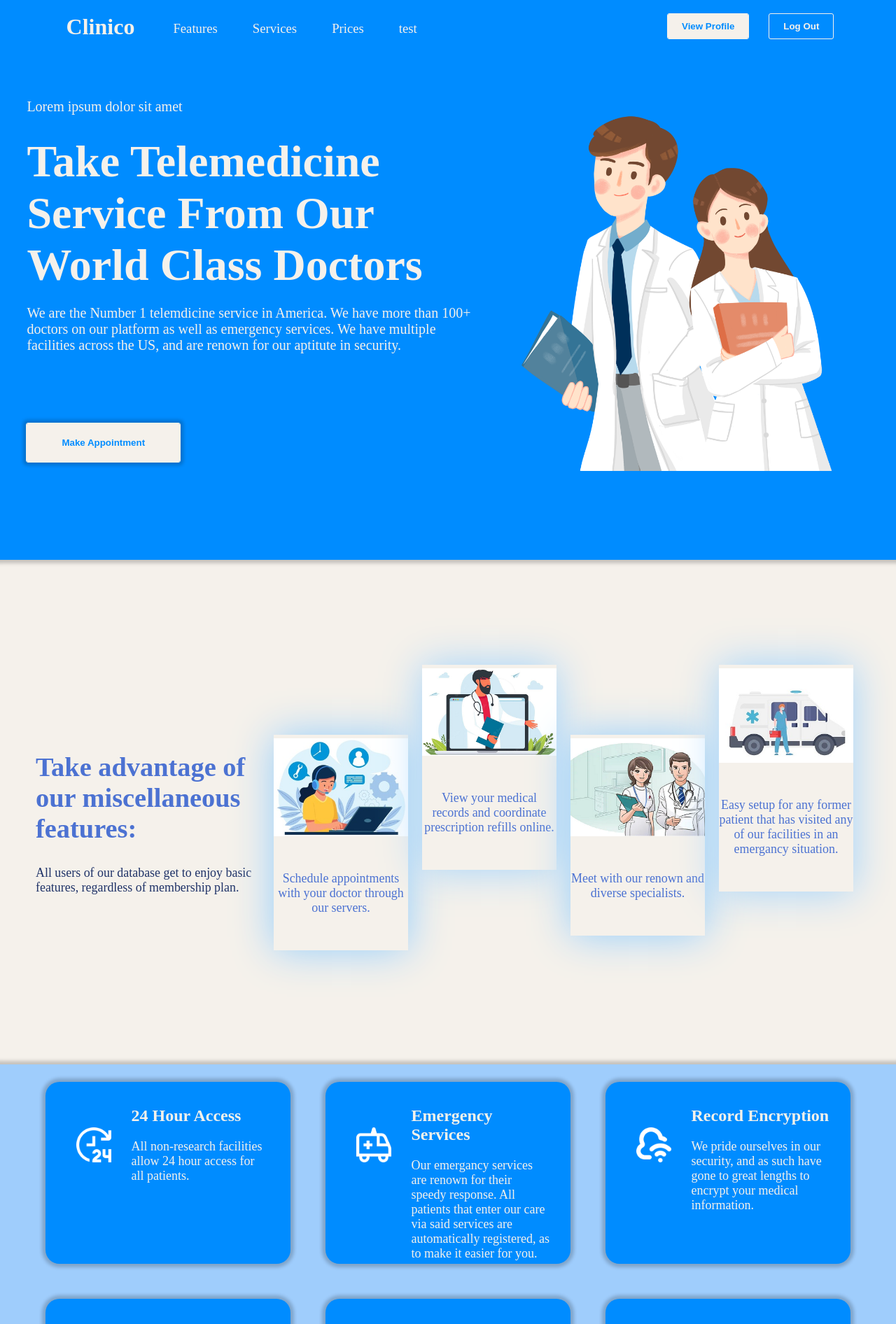
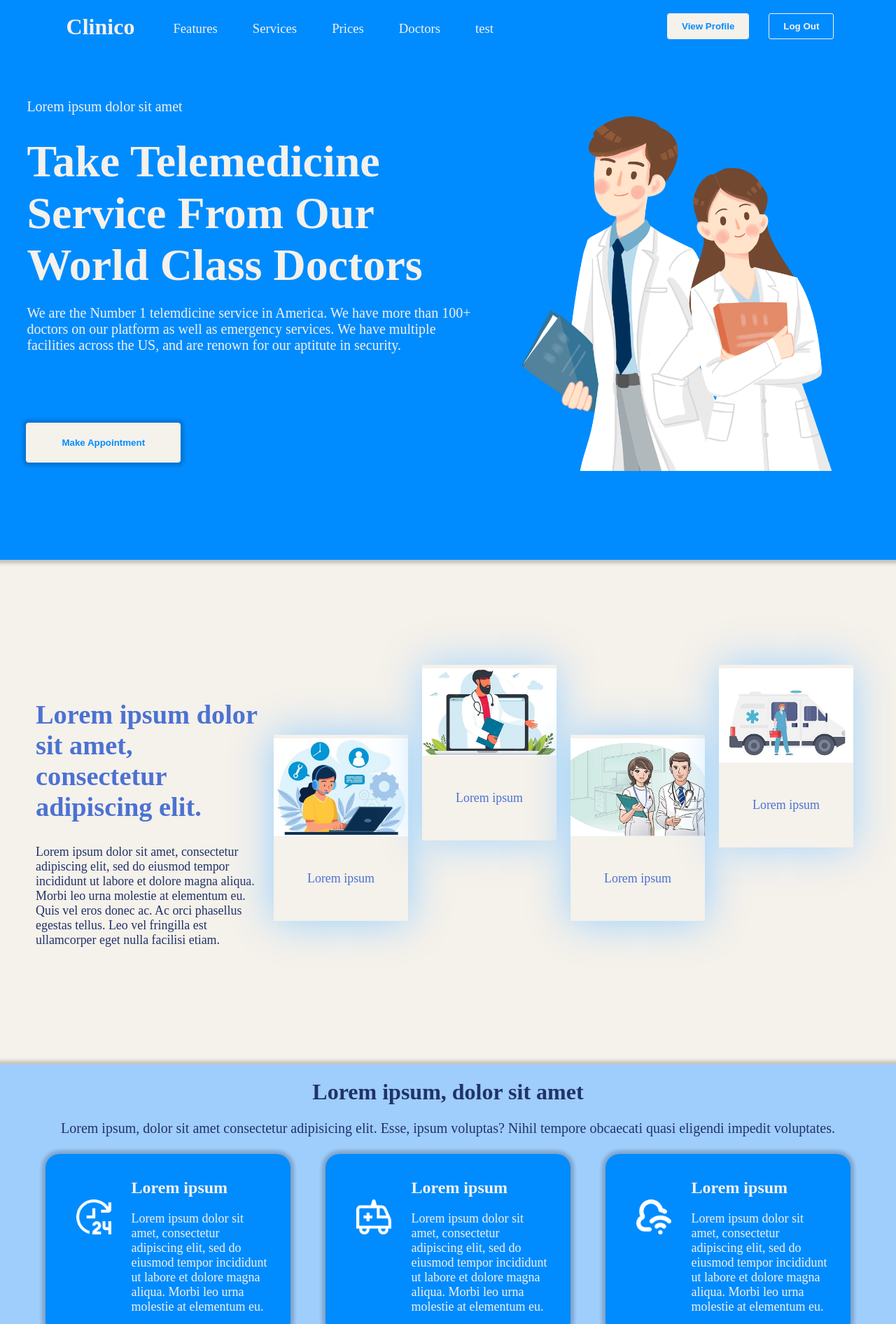
Before and after one commit to cosc3380-t15/medical-db-t15, a PHP site: page /home.php in a window 1280 px wide. Shown: the top 1892 px of the page at 70% size. Run offline with PHP 8.4, Linux system fonts and the light colour scheme; the visitor is signed in with stand-in values (Sample User, id 1).

Commit message:
Add files via upload
hopefully this works

```diff
--- a/home.php
+++ b/home.php
@@ -23,6 +23,9 @@
             </a>
             <a href="#prices-ancor">
                 <h3 class="menu">Prices</h3>
+            </a>
+            <a href="#ancor-doctors">
+                <h3 class="menu">Doctors</h3>
             </a>
             <a href="/backend/test3.php">
                 <h3 class="menu">test</h3>
@@ -60,28 +63,37 @@
     </div>
     <div id="plug" class="container2">
         <div class="text2">
-            <h2>Take advantage of our miscellaneous features:</h2>
-            <p class="text3">All users of our database get to enjoy basic features, regardless of membership plan. </p>
+            <h2>Lorem ipsum dolor sit amet, consectetur adipiscing elit.</h2>
+            <p class="text3">Lorem ipsum dolor sit amet, consectetur adipiscing elit, sed do eiusmod tempor incididunt
+                ut labore et dolore magna aliqua.
+                Morbi leo urna molestie at elementum eu. Quis vel eros donec ac. Ac orci phasellus egestas tellus. Leo
+                vel fringilla est ullamcorper
+                eget nulla facilisi etiam.
         </div>
         <div class="box-alt">
             <img class="imgg" src="images/contacts-new.png">
-            <p class="pp">Schedule appointments with your doctor through our servers.</p>
+            <p class="pp">Lorem ipsum</p>
         </div>
         <div class="box">
             <img class="imgg" src="images/online-new.png">
-            <p class="pp">View your medical records and coordinate prescription refills online.</p>
+            <p class="pp">Lorem ipsum</p>
         </div>
         <div class="box-alt">
             <img class="imgg" src="images/expertss.png">
-            <p class="pp">Meet with our renown and diverse specialists.</p>
+            <p class="pp">Lorem ipsum</p>
 
         </div>
         <div class="box">
             <img class="imgg" src="images/emergency-new.jpg">
-            <p class="pp">Easy setup for any former patient that has visited any of our facilities in an emergancy situation.</p>
+            <p class="pp">Lorem ipsum</p>
         </div>
     </div>
     <div id="ancor" class="container3 shadow">
+        <div class="title">
+            <h1>Lorem ipsum, dolor sit amet</h1>
+            <p>Lorem ipsum, dolor sit amet consectetur adipisicing elit. Esse, ipsum voluptas? Nihil
+                tempore obcaecati quasi eligendi impedit voluptates.</p>
+        </div>
 
         <div class="group">
             <div class="tile">
@@ -89,8 +101,10 @@
                     <img class="tile-img" src="images/24.png" alt="">
                 </div>
                 <div class="tile-80">
-                    <h2>24 Hour Access</h2>
-                    <p class="tile-text">All non-research facilities allow 24 hour access for all patients.</p>
+                    <h2>Lorem ipsum</h2>
+                    <p class="tile-text">Lorem ipsum dolor sit amet, consectetur adipiscing elit,
+                        sed do eiusmod tempor incididunt ut labore et dolore magna aliqua.
+                        Morbi leo urna molestie at elementum eu.</p>
                 </div>
             </div>
             <div class="tile">
@@ -98,8 +112,10 @@
                     <img class="tile-img" src="images/emergency.png" alt="">
                 </div>
                 <div class="tile-80">
-                    <h2>Emergency Services</h2>
-                    <p class="tile-text">Our emergancy services are renown for their speedy response. All patients that enter our care via said services are automatically registered, as to make it easier for you. </p>
+                    <h2>Lorem ipsum</h2>
+                    <p class="tile-text">Lorem ipsum dolor sit amet, consectetur adipiscing elit,
+                        sed do eiusmod tempor incididunt ut labore et dolore magna aliqua.
+                        Morbi leo urna molestie at elementum eu.</p>
                 </div>
             </div>
             <div class="tile">
@@ -107,8 +123,10 @@
                     <img class="tile-img" src="images/online.png" alt="">
                 </div>
                 <div class="tile-80">
-                    <h2>Record Encryption</h2>
-                    <p class="tile-text">We pride ourselves in our security, and as such have gone to great lengths to encrypt your medical information.</p>
+                    <h2>Lorem ipsum</h2>
+                    <p class="tile-text">Lorem ipsum dolor sit amet, consectetur adipiscing elit,
+                        sed do eiusmod tempor incididunt ut labore et dolore magna aliqua.
+                        Morbi leo urna molestie at elementum eu.</p>
                 </div>
             </div>
             <div class="tile">
@@ -116,8 +134,10 @@
                     <img class="tile-img" src="images/doctor.png" alt="">
                 </div>
                 <div class="tile-80">
-                    <h2>Online Diagnosis Details</h2>
-                    <p class="tile-text">All information about a patient, from the details of a diagnosis to the specifics of a perscription, are updated to our databases in real time for your viewing.</p>
+                    <h2>Lorem ipsum</h2>
+                    <p class="tile-text">Lorem ipsum dolor sit amet, consectetur adipiscing elit,
+                        sed do eiusmod tempor incididunt ut labore et dolore magna aliqua.
+                        Morbi leo urna molestie at elementum eu.</p>
                 </div>
             </div>
             <div class="tile">
@@ -125,8 +145,10 @@
                     <img class="tile-img" src="images/care.png" alt="">
                 </div>
                 <div class="tile-80">
-                    <h2>Schedule Procedures</h2>
-                    <p class="tile-text">Schedule medical procedures with your doctor all online. From major planned surgeries to vaccination shots.</p>
+                    <h2>Lorem ipsum</h2>
+                    <p class="tile-text">Lorem ipsum dolor sit amet, consectetur adipiscing elit,
+                        sed do eiusmod tempor incididunt ut labore et dolore magna aliqua.
+                        Morbi leo urna molestie at elementum eu.</p>
                 </div>
             </div>
             <div class="tile">
@@ -134,49 +156,120 @@
                     <img class="tile-img" src="images/headphones.png" alt="">
                 </div>
                 <div class="tile-80">
-                    <h2>Workman's Compensation</h2>
-                    <p class="tile-text">Our personal have experence working with OSHA and employers in order to assess physical imparments caused during the job in order to get you the workman's compensation you deserve.</p>
+                    <h2>Lorem ipsum</h2>
+                    <p class="tile-text">Lorem ipsum dolor sit amet, consectetur adipiscing elit,
+                        sed do eiusmod tempor incididunt ut labore et dolore magna aliqua.
+                        Morbi leo urna molestie at elementum eu..</p>
                 </div>
             </div>
         </div>
     </div>
     <div id="prices-ancor" class="container4">
         <div class="price-title">
-            <h1>Pricing Plans</h1>
-            <p>Pricing for most of our users is negotiated on a as needed basis; however, these are 2 common options to give you an idea of how the pricing looks.</p>
+            <h1>Lorem ipsum</h1>
+            <p>Lorem ipsum, dolor sit amet consectetur adipisicing elit. </p>
         </div>
         <div class="panel pricing-table">
             <div class="pricing-plan">
                 <img src="images/icon1.png" alt="" class="pricing-img">
-                <h2 class="pricing-header">Individual</h2>
+                <h2 class="pricing-header">Lorem ipsum</h2>
                 <ul class="pricing-features">
-                    <li class="pricing-features-item">Yearly physicals</li>
-                    <li class="pricing-features-item">2-3 appointments with a doctor</li>
-                    <li class="pricing-features-item">Access to all our basic features</li>
-                    <li class="pricing-features-item">Basic emergancy care</li>
+                    <li class="pricing-features-item">Lorem ipsum</li>
+                    <li class="pricing-features-item">Lorem ipsum</li>
+                    <li class="pricing-features-item">Lorem ipsum</li>
+                    <li class="pricing-features-item">Lorem ipsum</li>
                 </ul>
-                <span class="pricing-price">$45</span>
+                <span class="pricing-price">$29</span>
                 <a href="#/" class="pricing-button">GET STARTED NOW</a>
             </div>
 
             <div class="pricing-plan">
                 <img src="images/icon2.png" alt="" class="pricing-img">
-                <h2 class="pricing-header">Family plan</h2>
+                <h2 class="pricing-header">Lorem ipsum</h2>
                 <ul class="pricing-features">
-                    <li class="pricing-features-item">Healthcare for 2 adults and 3 children</li>
-                    <li class="pricing-features-item">2 physicals a year for each child, 1 a year for the adults</li>
-                    <li class="pricing-features-item">appointments with doctors as needed</li>
-                    <li class="pricing-features-item">Less out-of-pocket expences for unforseen medical costs</li>
+                    <li class="pricing-features-item">Lorem ipsum</li>
+                    <li class="pricing-features-item">Lorem ipsum</li>
+                    <li class="pricing-features-item">Lorem ipsum</li>
+                    <li class="pricing-features-item">Lorem ipsum</li>
                 </ul>
-                <span class="pricing-price">$240</span>
+                <span class="pricing-price">$110</span>
                 <a href="#/" class="pricing-button is-featured">GET STARTED NOW</a>
             </div>
 
 
         </div>
     </div>
+    <div id="ancor-doctors" class="container5 shadow">
+        <div class="title-doc">
+            <h1>Lorem ipsum</h1>
+            <p>Lorem ipsum, dolor sit amet consectetur adipisicing elit. Esse, ipsum voluptas? Nihil
+                tempore obcaecati quasi eligendi impedit voluptates.</p>
+        </div>
 
+        <div class="group">
+            <div class="tile-doc">
+                <div class="tile-40">
+                    <img class="tile-img2" src="images/doc4.JPG" alt="">
+                </div>
+                <div class="tile-50">
+                    <h2>Devan Truong</h2>
+                    <p class="tile-text">Lorem ipsum dolor sit amet, consectetur adipiscing elit,
+                        sed do eiusmod tempor incididunt ut labore et dolore magna aliqua.
+                        Morbi leo urna molestie at elementum eu.
+                    </p>
+                </div>
+            </div>
+            <div class="tile-doc">
+                <div class="tile-40">
+                    <img class="tile-img2" src="images/doc1.JPG" alt="">
+                </div>
+                <div class="tile-50">
+                    <h2>Conner Mayo</h2>
+                    <p class="tile-text">Lorem ipsum dolor sit amet, consectetur adipiscing elit,
+                        sed do eiusmod tempor incididunt ut labore et dolore magna aliqua.
+                        Morbi leo urna molestie at elementum eu.
+                    </p>
+                </div>
+            </div>
+        </div>
+        <div class="group">
+            <div class="tile-doc">
+                <div class="tile-40">
+                    <img class="tile-img2" src="images/doc2.JPG" alt="">
+                </div>
+                <div class="tile-50">
+                    <h2>Adaline Carson</h2>
+                    <p class="tile-text">Lorem ipsum dolor sit amet, consectetur adipiscing elit,
+                        sed do eiusmod tempor incididunt ut labore et dolore magna aliqua.
+                        Morbi leo urna molestie at elementum eu.
+                    </p>
+                </div>
+            </div>
+            <div class="tile-doc">
+                <div class="tile-40">
+                    <img class="tile-img2" src="images/doc3.JPG" alt="">
+                </div>
+                <div class="tile-50">
+                    <h2>Benjamin Franco</h2>
+                    <p class="tile-text">Lorem ipsum dolor sit amet, consectetur adipiscing elit,
+                        sed do eiusmod tempor incididunt ut labore et dolore magna aliqua.
+                        Morbi leo urna molestie at elementum eu.
+                    </p>
+                </div>
+            </div>
+        </div>
 
+    </div>
+    <script>
+        window.addEventListener('scroll', (e) => {
+            const navbar = document.querySelector('.navbar.sticky');
+            if (window.pageYOffset > 0) {
+                navbar.classList.add("shadow");
+            } else {
+                navbar.classList.remove("shadow");
+            }
+        });
+    </script>
 </body>
 
 </html>
```
